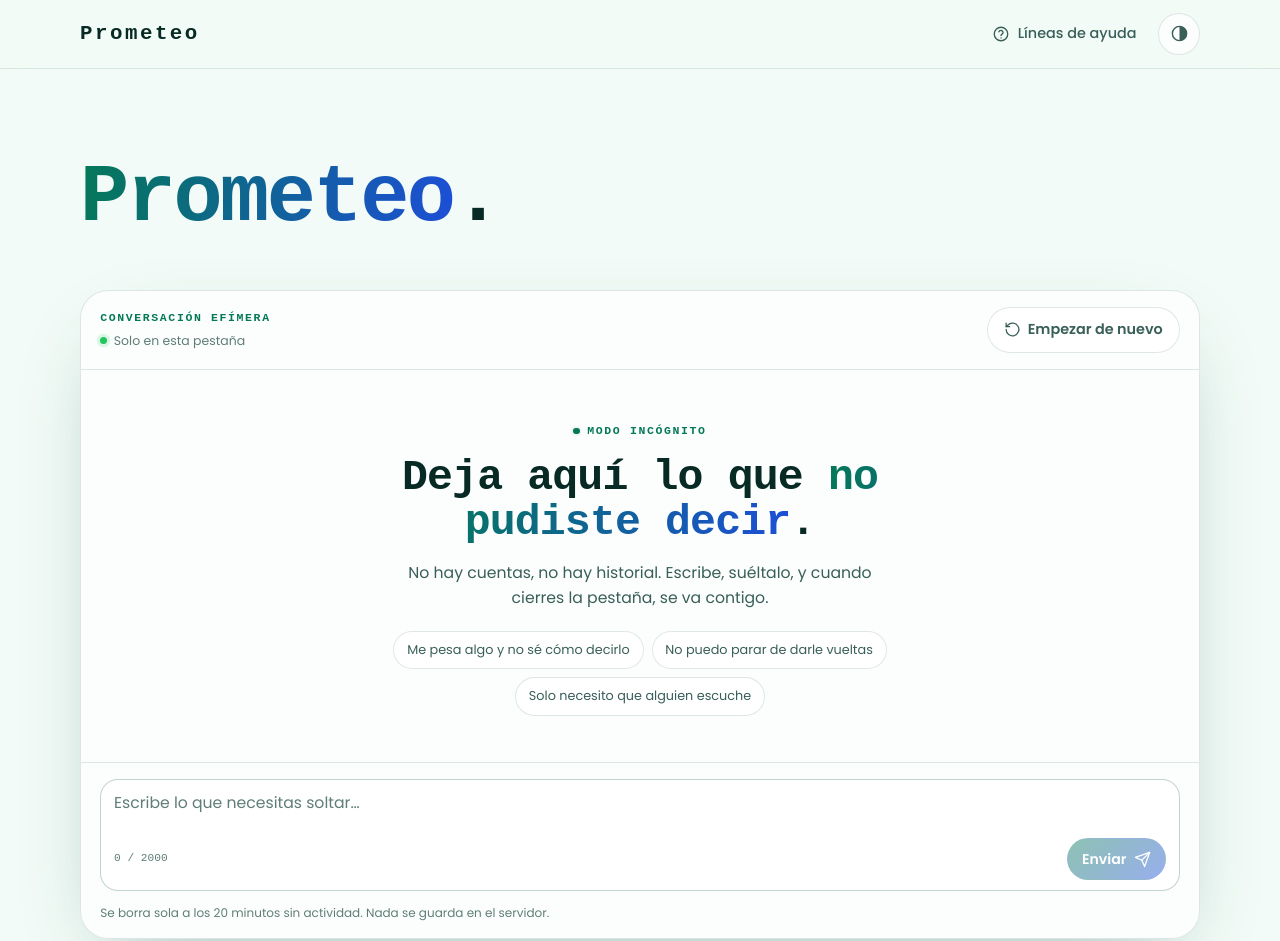
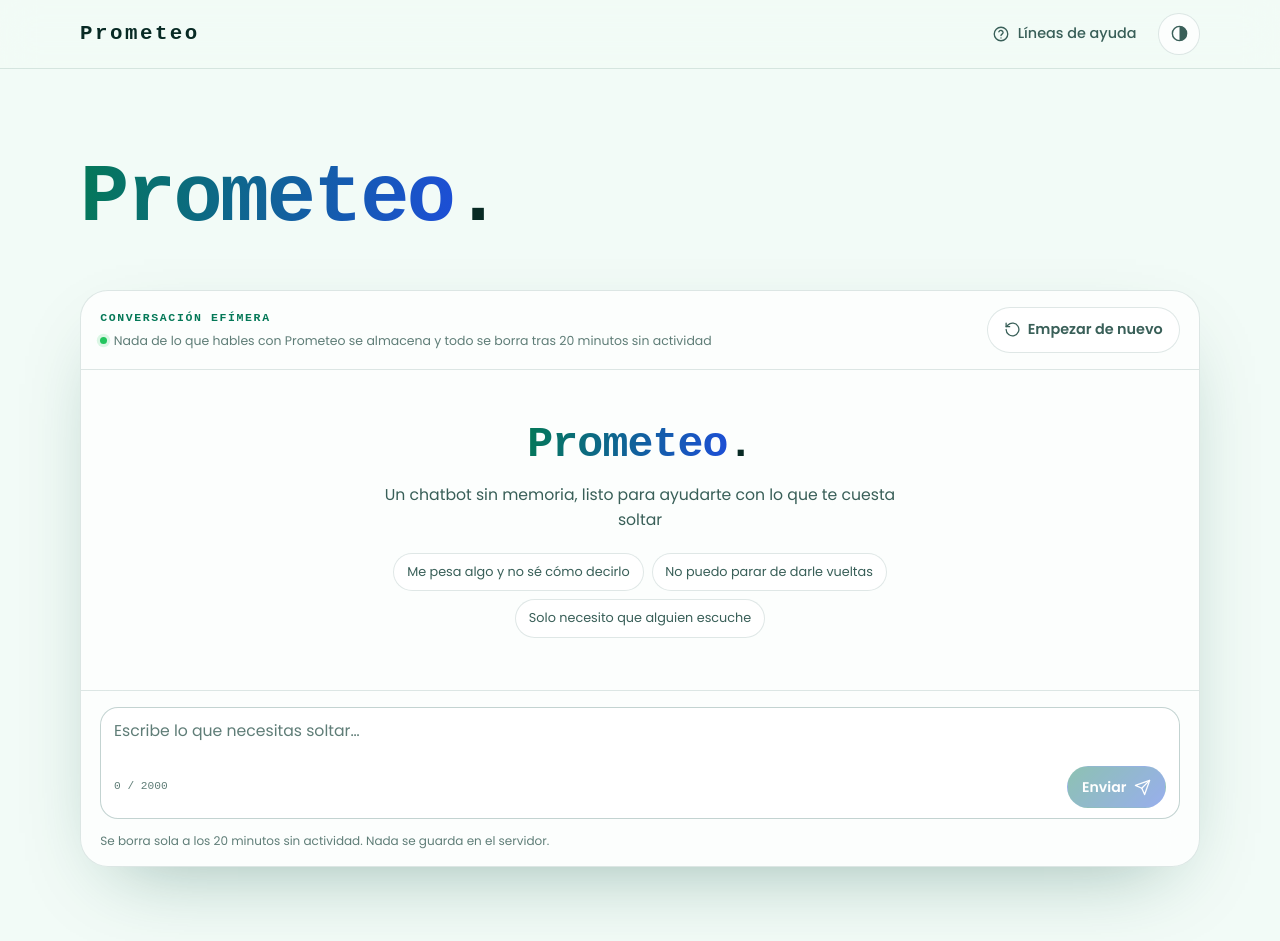
Before and after one commit to Lott-Campuzano/prometeo, an Astro site: page / in a window 1280 px wide. Shown: the top 941 px of the page. Built offline with nearby package versions, Linux system fonts and the light colour scheme; Astro itself is replaced by a stand-in of ours.

Commit message:
Update Chat.astro

```diff
--- a/src/components/Chat.astro
+++ b/src/components/Chat.astro
@@ -19,7 +19,7 @@ const idleMinutes = Math.round(CHAT.inactivityMs / 60_000);
         <p class="chat-kicker">Conversación efímera</p>
         <p class="chat-status">
           <span class="status-dot" aria-hidden="true"></span>
-          Solo en esta pestaña
+          Nada de lo que hables con Prometeo se almacena y todo se borra tras 20 minutos sin actividad
         </p>
       </div>
 
@@ -38,14 +38,9 @@ const idleMinutes = Math.round(CHAT.inactivityMs / 60_000);
       aria-label="Mensajes de la conversación"
     >
       <div class="empty" data-empty-state>
-        <p class="kicker">
-          <span class="kicker-dot" aria-hidden="true"></span>
-          Modo incógnito
-        </p>
-        <h2 class="empty-title">Deja aquí lo que <em>no pudiste decir</em>.</h2>
+        <h2 class="empty-title"><em>Prometeo</em>.</h2>
         <p class="empty-text">
-          No hay cuentas, no hay historial. Escribe, suéltalo, y cuando cierres la pestaña,
-          se va contigo.
+          Un chatbot sin memoria, listo para ayudarte con lo que te cuesta soltar
         </p>
 
         <div class="chips" role="group" aria-label="Ideas para empezar">
```
